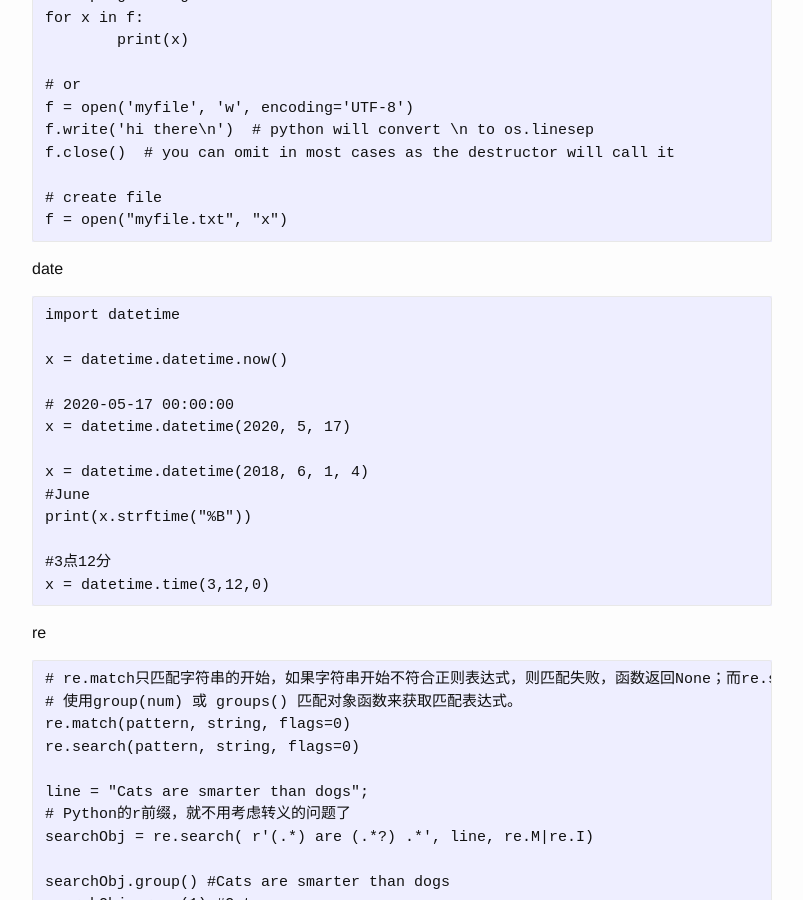
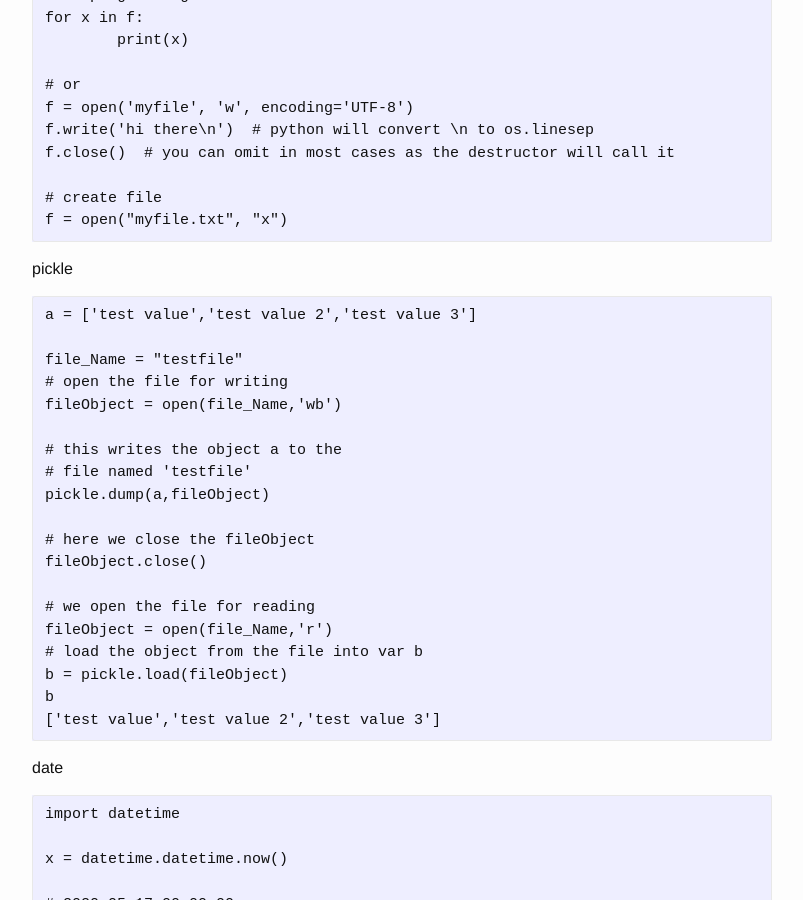
Before and after one commit to josephstalin117/josephstalin117.github.io, a Jekyll site: the page built from _posts/2017-08-10-python.markdown, in a window 1280 px wide and 900 px high, scrolled down 7481 px. Shown: the whole window, without its empty margins (238-1041 px from the left). Built offline with Jekyll 4.4.1, drawn with Linux system fonts in a browser that asks for light colours.

Commit message:
add python pickle

````diff
--- a/_posts/2017-08-10-python.markdown
+++ b/_posts/2017-08-10-python.markdown
@@ -358,6 +358,29 @@ f.close()  # you can omit in most cases as the destructor will call it
 f = open("myfile.txt", "x")
 ```
 
+pickle
+```
+a = ['test value','test value 2','test value 3']
+
+file_Name = "testfile"
+# open the file for writing
+fileObject = open(file_Name,'wb')
+
+# this writes the object a to the
+# file named 'testfile'
+pickle.dump(a,fileObject)
+
+# here we close the fileObject
+fileObject.close()
+
+# we open the file for reading
+fileObject = open(file_Name,'r')
+# load the object from the file into var b
+b = pickle.load(fileObject)
+b
+['test value','test value 2','test value 3']
+```
+
 date
 ```
 import datetime
````
